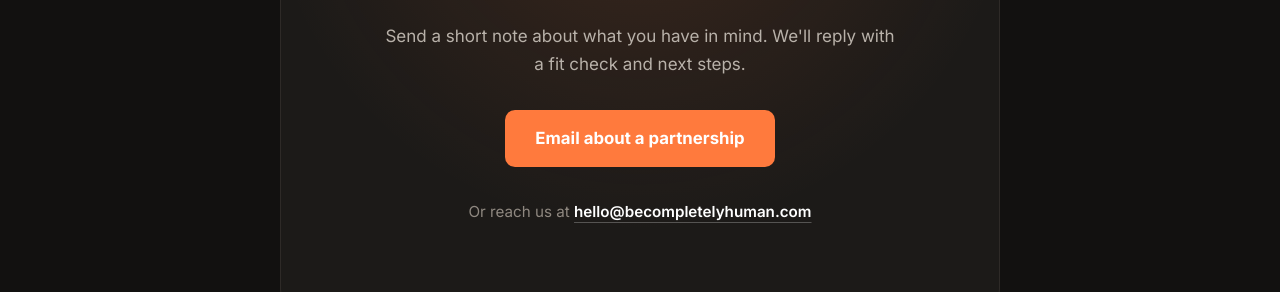
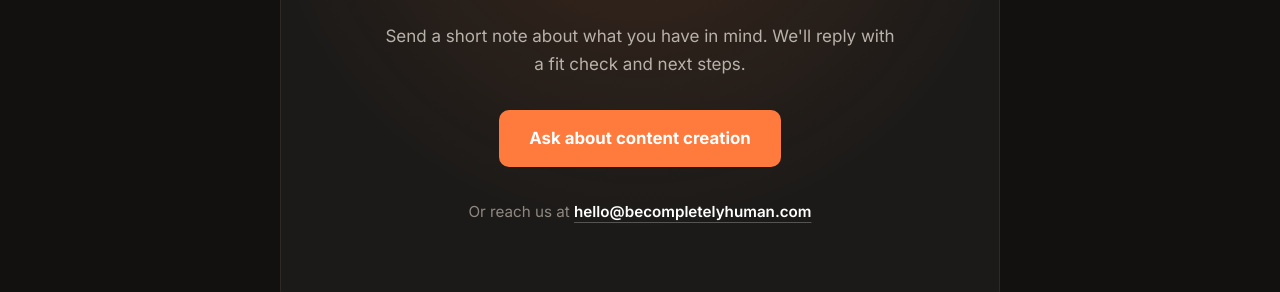
Before and after one commit to dbough/becompletelyhuman.com, a Jekyll site: the page built from media-kit/index.html, in a window 1280 px wide and 900 px high, scrolled down 5840 px. Shown: the part 387-679 px from the top of the window. Built offline with Jekyll 4.4.1, drawn with Linux system fonts in a browser that asks for light colours.

Commit message:
Media kit CTA: Ask about content creation, linked to the homepage form
Co-Authored-By: Claude Sonnet 5.5 <noreply@anthropic.com>
Claude-Session: https://claude.ai/code/session_01FtJnZsYneABPk6sxffEzGe

```diff
--- a/media-kit/index.html
+++ b/media-kit/index.html
@@ -220,8 +220,8 @@ noindex: true
      eyebrow="Work together"
      title="Let's work together."
      text="Send a short note about what you have in mind. We'll reply with a fit check and next steps."
-     button_label="Email about a partnership"
-     button_href="mailto:hello@becompletelyhuman.com?subject=Partnership%20inquiry"
+     button_label="Ask about content creation"
+     button_href="/?topic=Content+Creation#contact"
      alt_text="Or reach us at"
      email_subject=kit.contact_subject %}
 
```
